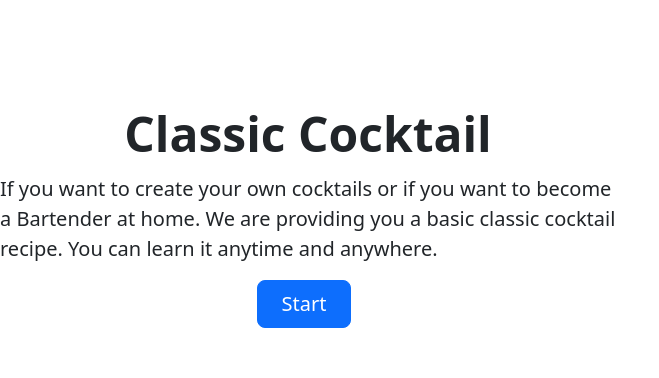
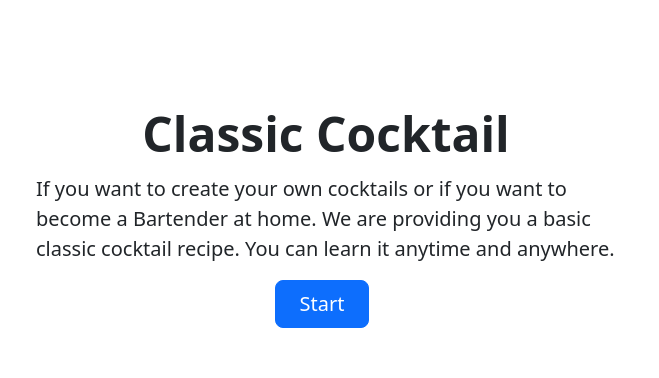
Before and after one commit to genarationth/assignment-mrwuttichai, a plain HTML site: page index.html in a window 1280 px wide. Shown: the part 132-510 px from the top of the page, 0-659 px from the left. Drawn offline with Linux system fonts and the light colour scheme.

```diff
--- a/index.html
+++ b/index.html
@@ -57,7 +57,7 @@
         <div class="col-10 col-sm-8 col-lg-6">
           <img src="https://images.unsplash.com/photo-1595751866979-de6e9d606220?ixlib=rb-4.0.3&ixid=MnwxMjA3fDB8MHxzZWFyY2h8NXx8YmFydGVuZGVyfGVufDB8fDB8fA%3D%3D&auto=format&fit=crop&w=500&q=60" class="d-block mx-lg-auto img-fluid" alt="Bootstrap Themes" width="700" height="500" loading="lazy">
         </div>
-        <div class="col-lg-6">
+        <div class="col-lg-6" style="padding-left: 60px;">
           <h1 class="display-5 fw-bold lh-1 mb-3" style="display: flex;justify-content: center;">Classic Cocktail</h1>
           <p class="lead" style="display: flex;justify-content: center;">If you want to create your own cocktails or if you want to become a Bartender at home. We are providing you a basic classic cocktail recipe. You can learn it anytime and anywhere.</p>
           <div class="d-grid gap-2 d-md-flex justify-content-md-start" style="display: flex; flex-direction: column; align-items: center;">
```
